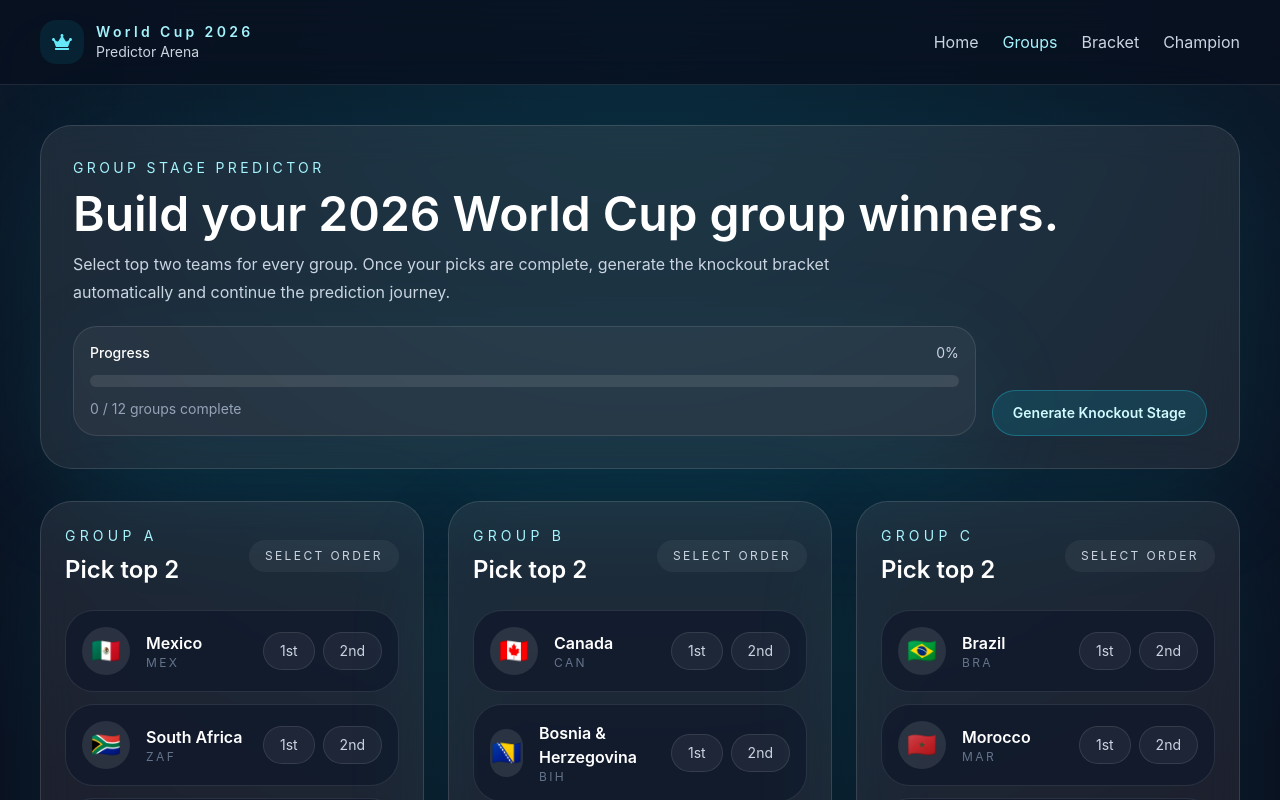
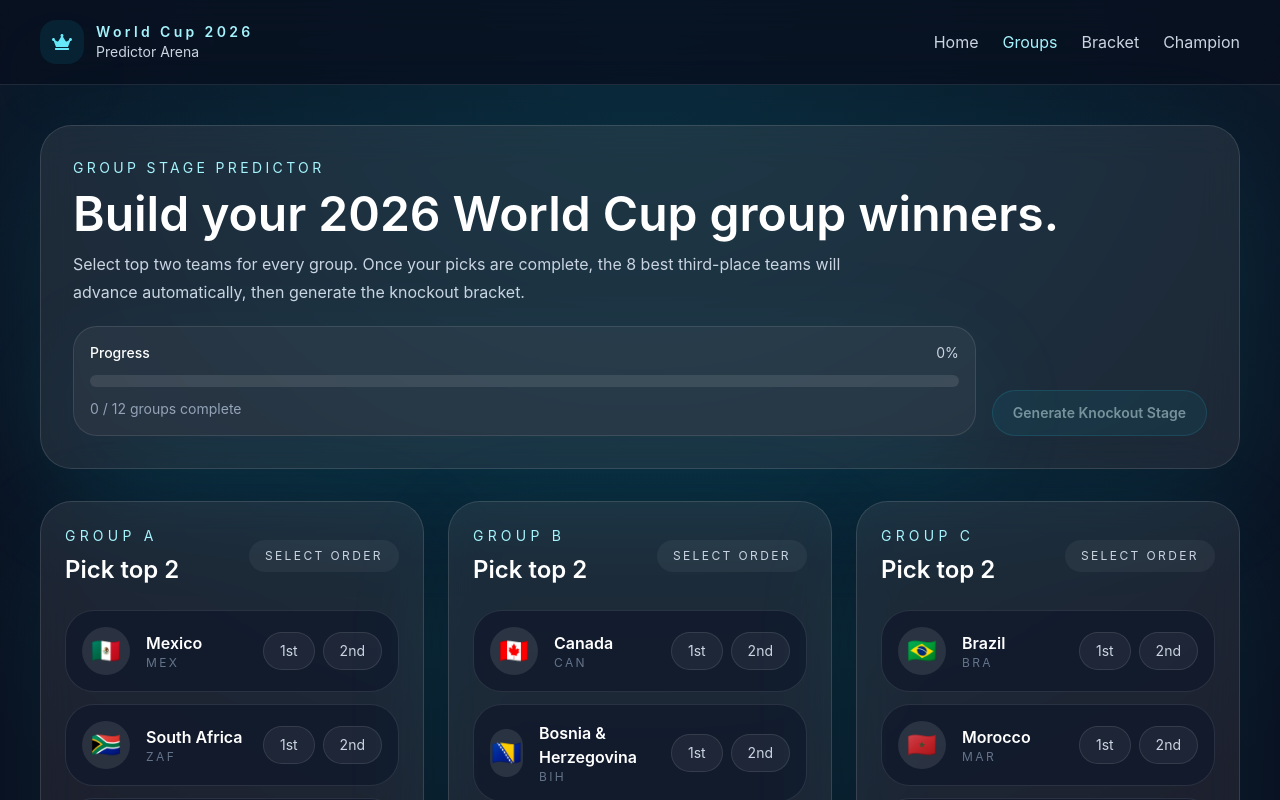
Before and after one commit to Anmol131/worldcup_predectior, a React app in the folder frontend/: page /groups in a window 1280 px wide. Shown: the top 800 px of the page. Built offline with nearby package versions, Linux system fonts and the light colour scheme; the HTML template or start-up script is replaced by a standard one.

Commit message:
feat: update progress display for 12 groups

```diff
--- a/frontend/src/pages/GroupStage.jsx
+++ b/frontend/src/pages/GroupStage.jsx
@@ -2,6 +2,7 @@ import { motion } from 'framer-motion';
 import { useNavigate } from 'react-router-dom';
 import groups from '../data/groups';
 import usePredictionStore from '../store/predictionStore';
+import { areThirdPlaceTeamsReady, getGroupProgress } from '../utils/tournament';
 import GroupCard from '../components/GroupCard';
 import ProgressBar from '../components/ProgressBar';
 
@@ -9,11 +10,10 @@ function GroupStage() {
   const navigate = useNavigate();
   const { groupSelections, selectGroupTeam, generateKnockout } = usePredictionStore();
 
-  const completedGroups = groups.filter((group) => {
-    const selection = groupSelections[group.id];
-    return selection?.first && selection?.second;
-  }).length;
-  const progress = Math.round((completedGroups / groups.length) * 100);
+  const progress = getGroupProgress(groupSelections);
+  const progressPercent = Math.round((progress.complete / progress.total) * 100);
+  const thirdPlaceReady = areThirdPlaceTeamsReady(groupSelections);
+  const canGenerate = progress.complete === progress.total && thirdPlaceReady;
 
   const handleGenerate = () => {
     const ok = generateKnockout();
@@ -28,14 +28,15 @@ function GroupStage() {
         <div className="space-y-3">
           <p className="text-sm uppercase tracking-[0.24em] text-cyan-200">Group Stage Predictor</p>
           <h1 className="text-4xl font-semibold text-white sm:text-5xl">Build your 2026 World Cup group winners.</h1>
-          <p className="max-w-3xl text-base leading-7 text-slate-300">Select top two teams for every group. Once your picks are complete, generate the knockout bracket automatically and continue the prediction journey.</p>
+          <p className="max-w-3xl text-base leading-7 text-slate-300">Select top two teams for every group. Once your picks are complete, the 8 best third-place teams will advance automatically, then generate the knockout bracket.</p>
         </div>
 
         <div className="grid gap-4 md:grid-cols-[1fr_auto] md:items-end">
-          <ProgressBar value={progress} label={`${completedGroups} / ${groups.length} groups complete`} />
+          <ProgressBar value={progressPercent} label={`${progress.complete} / ${progress.total} groups complete`} />
           <button
-            className="btn-primary w-full md:w-auto"
+            className={`btn-primary w-full md:w-auto ${!canGenerate ? 'opacity-50 cursor-not-allowed' : ''}`}
             onClick={handleGenerate}
+            disabled={!canGenerate}
           >
             Generate Knockout Stage
           </button>
```
